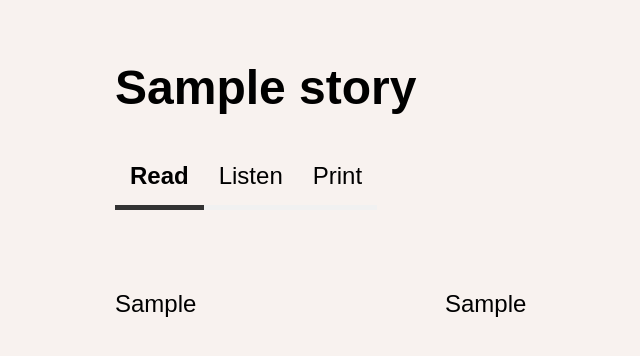
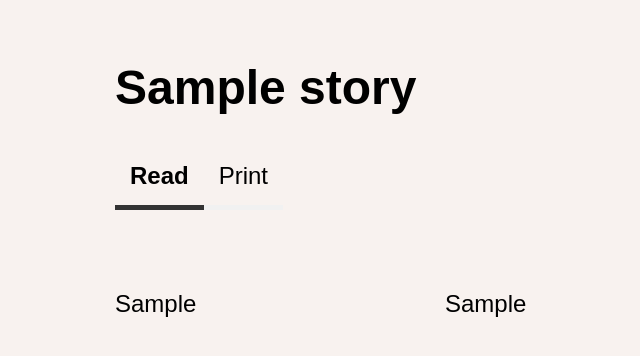
Before and after one commit to imaquair/82304, a Django app: page /read/1/ in a window 1280 px wide. Shown: the top 356 px of the page, without its empty margins (205-845 px from the left). Run offline with Django 5.2, Linux system fonts and the light colour scheme; tables that the repository leaves empty hold one stand-in row (values such as "Sample post").

Commit message:
Remove listen to entire story functionality tab

```diff
--- a/Software/chaineHistoire/templates/read_story.html
+++ b/Software/chaineHistoire/templates/read_story.html
@@ -16,9 +16,6 @@
                 <li class="{% if active_tab == 'read' %}is-active{% endif %}">
                     <a href="{% url 'read' story.pk %}?tab=read">Read</a>
                 </li>
-                <li class="{% if active_tab == 'listen' %}is-active{% endif %}">
-                    <a href="{% url 'read' story.pk %}?tab=listen">Listen</a>
-                </li>
                 <li>
                     <a href="#" onclick="window.print();">Print</a>
                 </li>
@@ -36,8 +33,6 @@
                     {{ recording.transcript_original }}<br><br>
                 {% endfor %}
                 </p>
-            {% else %}
-                <p>TODO: combine all audio files into one large audio and display</p>
             {% endif %}
         </div>
     </div>
```
